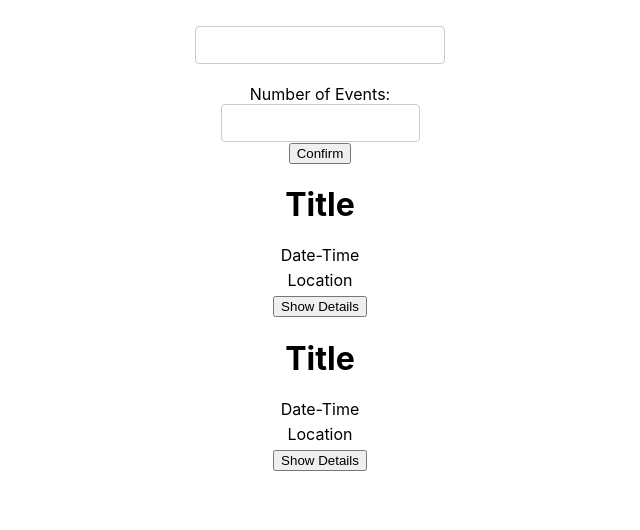
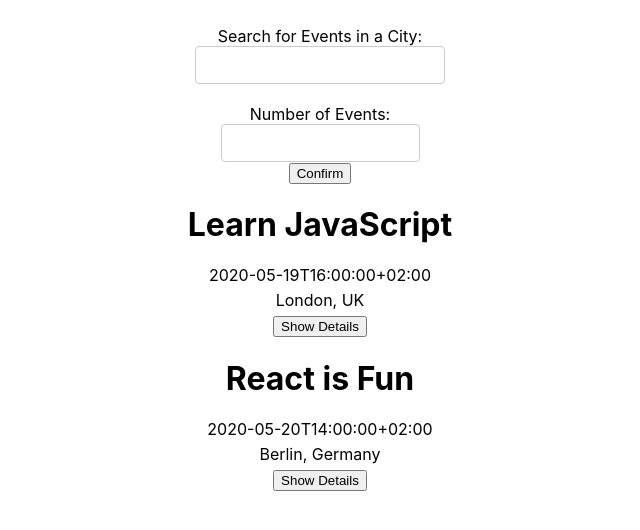
Before and after one commit to knopgm/meet, a React (Create React App) app: page / in a window 1280 px wide. Shown: the top 530 px of the page, without its empty margins (320-960 px from the left). Built offline with nearby package versions, Linux system fonts and the light colour scheme.

Commit message:
Set event props to render on the app event cards

```diff
--- a/src/App.js
+++ b/src/App.js
@@ -49,6 +49,7 @@ class App extends Component {
   render() {
     return (
       <div className="App">
+        Search for Events in a City:
         <CitySearch
           locations={this.state.locations}
           updateEvents={this.updateEvents}
--- a/src/Event.js
+++ b/src/Event.js
@@ -12,6 +12,7 @@ class Event extends Component {
 
   render() {
     const { showDetails } = this.state;
+    const { title, dateTime, location, description } = this.props;
 
     const renderEventDetails = () => {
       if (showDetails) {
@@ -21,7 +22,7 @@ class Event extends Component {
             <a href="..." className="eventLink">
               See details on Google Calendar
             </a>
-            <p className="eventDescription">Event description</p>
+            <p className="eventDescription">{description}</p>
             <button
               className="btn-hideDetails"
               onClick={() => this.handleToggleDetails()}
@@ -43,9 +44,9 @@ class Event extends Component {
     };
     return (
       <div>
-        <h1 className="eventTitle">Title</h1>
-        <p className="dateTime">Date-Time</p>
-        <p className="location">Location</p>
+        <h1 className="eventTitle">{title}</h1>
+        <p className="dateTime">{dateTime}</p>
+        <p className="location">{location}</p>
 
         {renderEventDetails()}
       </div>
--- a/src/EventList.js
+++ b/src/EventList.js
@@ -3,11 +3,17 @@ import Event from "./Event";
 
 class EventList extends Component {
   render() {
-    const { events, number } = this.props;
+    const { events, number, description } = this.props;
 
     const eventListMap = events.map((event) => (
       <li key={event.id}>
-        <Event event={event} />
+        <Event
+          event={event}
+          title={event.summary}
+          dateTime={event.start.dateTime}
+          location={event.location}
+          description={event.description}
+        />
       </li>
     ));
     return (
```
